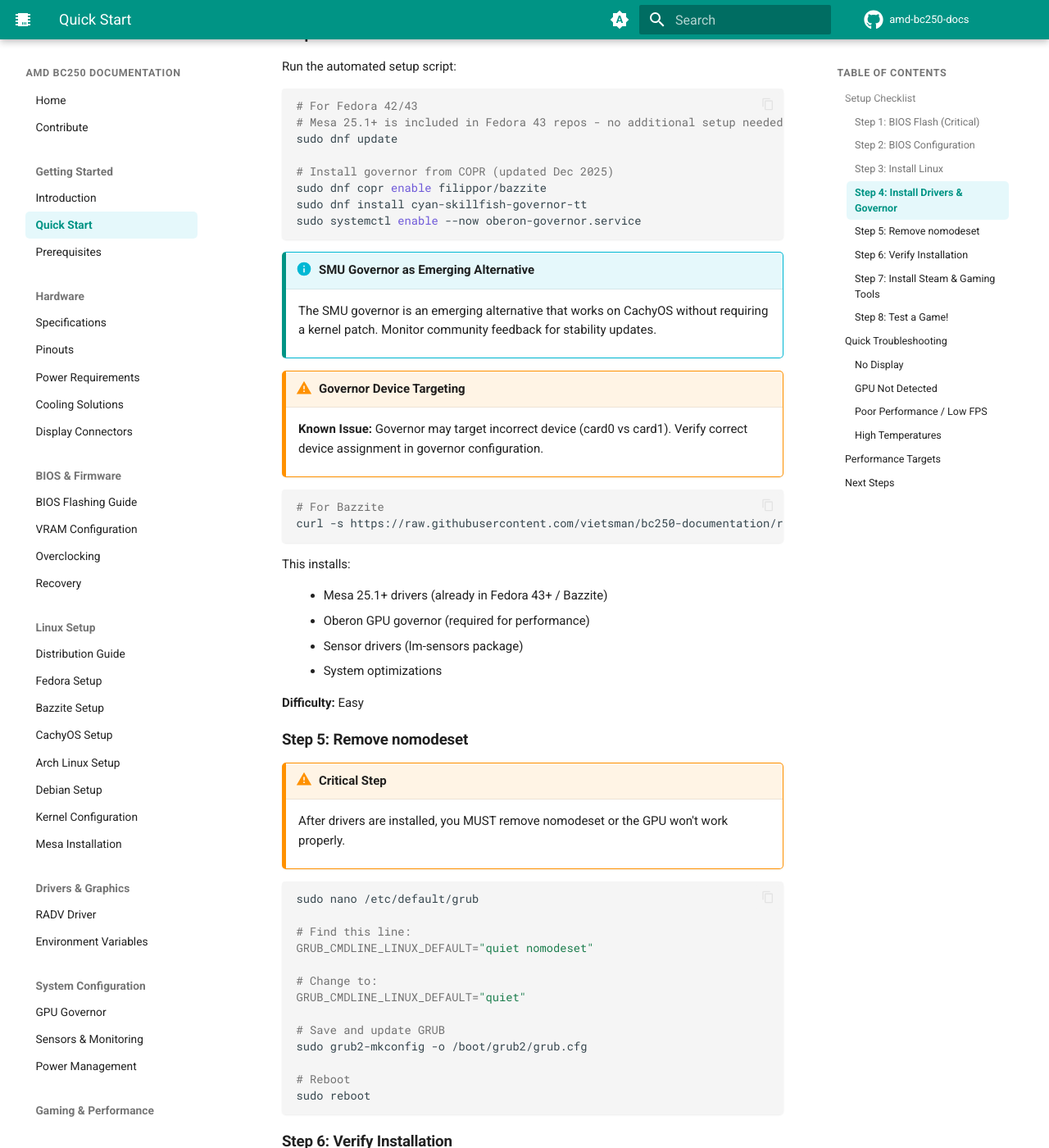
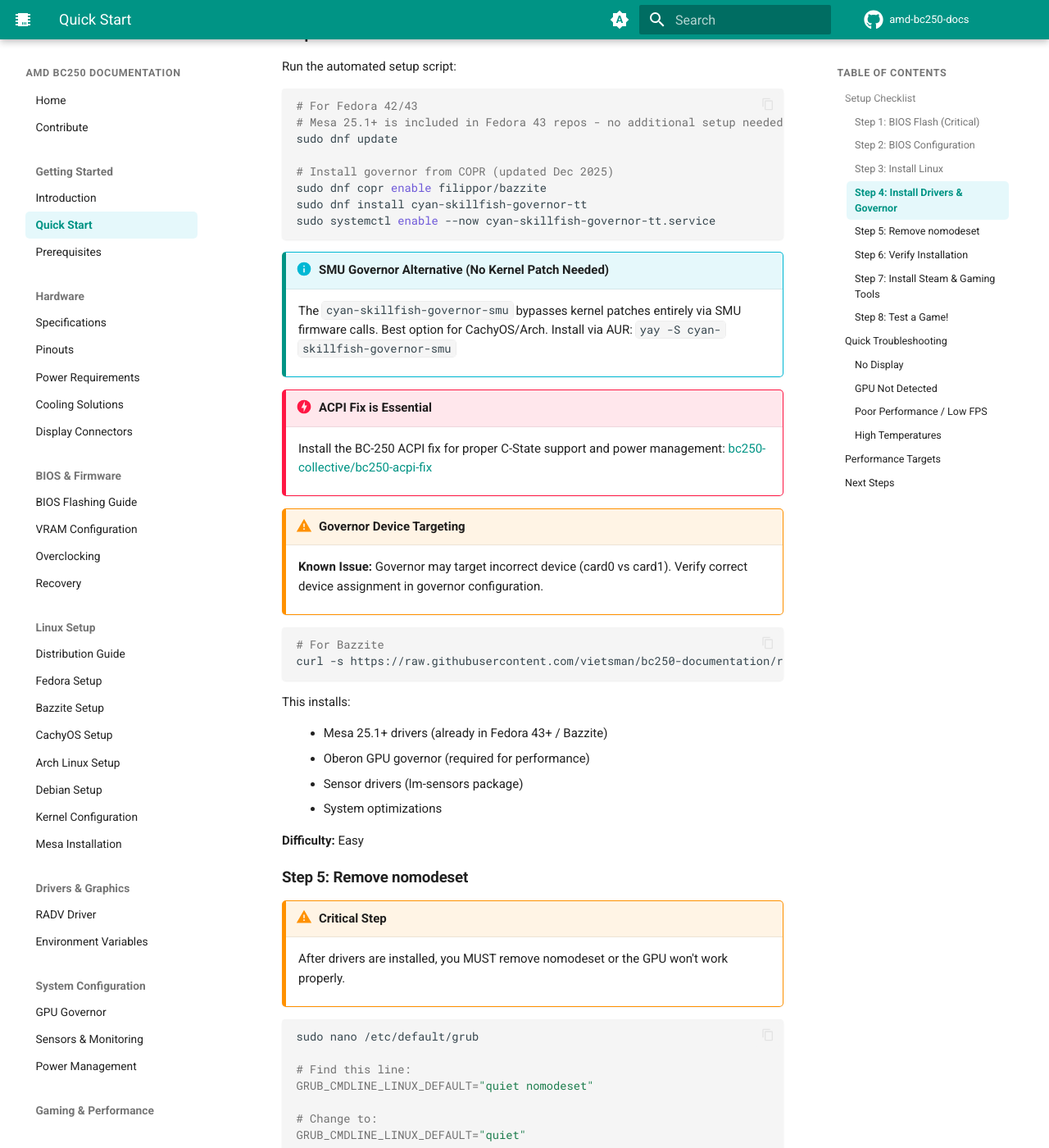
Before and after one commit to elektricM/amd-bc250-docs, an MkDocs documentation site: the page built from docs/getting-started/quick-start.md, in a window 1280 px wide and 1400 px high, scrolled down 1634 px. Shown: the whole window at 82% size. Built offline with MkDocs 1.6.1 and Material for MkDocs 9.7.7, drawn with Linux system fonts in a browser that asks for light colours; comment, search, counter and statistics services are not loaded; the version menu is left out; some of the changed text lies outside the part shown.

Commit message:
fix(quick-start): correct governor service name and add ACPI fix warning
- Fix service name: oberon-governor.service → cyan-skillfish-governor-tt.service
  (matches the package actually being installed)
- Promote SMU governor from "emerging" to recommended alternative
- Add essential ACPI fix warning
- Update verification commands to match installed governor

````diff
--- a/docs/getting-started/quick-start.md
+++ b/docs/getting-started/quick-start.md
@@ -65,11 +65,14 @@
 # Install governor from COPR (updated Dec 2025)
 sudo dnf copr enable filippor/bazzite
 sudo dnf install cyan-skillfish-governor-tt
-sudo systemctl enable --now oberon-governor.service
+sudo systemctl enable --now cyan-skillfish-governor-tt.service
 ```
 
-!!!info "SMU Governor as Emerging Alternative"
-    The SMU governor is an emerging alternative that works on CachyOS without requiring a kernel patch. Monitor community feedback for stability updates.
+!!!info "SMU Governor Alternative (No Kernel Patch Needed)"
+    The `cyan-skillfish-governor-smu` bypasses kernel patches entirely via SMU firmware calls. Best option for CachyOS/Arch. Install via AUR: `yay -S cyan-skillfish-governor-smu`
+
+!!!danger "ACPI Fix is Essential"
+    Install the BC-250 ACPI fix for proper C-State support and power management: [bc250-collective/bc250-acpi-fix](https://github.com/bc250-collective/bc250-acpi-fix)
 
 !!!warning "Governor Device Targeting"
     **Known Issue:** Governor may target incorrect device (card0 vs card1). Verify correct device assignment in governor configuration.
@@ -121,8 +124,9 @@
 vulkaninfo | grep deviceName
 # Should show: AMD Radeon Graphics (RADV GFX1013)
 
-# Check governor running
-systemctl status oberon-governor
+# Check governor running (use whichever you installed)
+systemctl status cyan-skillfish-governor-tt
+# Or: systemctl status oberon-governor
 # Should show: active (running)
 
 # Check GPU frequency
````
